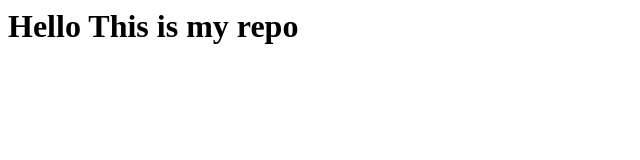
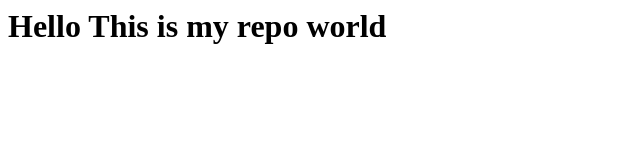
Before and after one commit to rajatdevop/html, a plain HTML site: page index.html in a window 1280 px wide. Shown: the whole page, without its empty margins (0-640 px from the left). Drawn offline with Linux system fonts and the light colour scheme.

Commit message:
Update index.html

```diff
--- a/index.html
+++ b/index.html
@@ -1 +1 @@
-<h1> Hello This is my repo </h1>
+<h1> Hello This is my repo world </h1>
```
